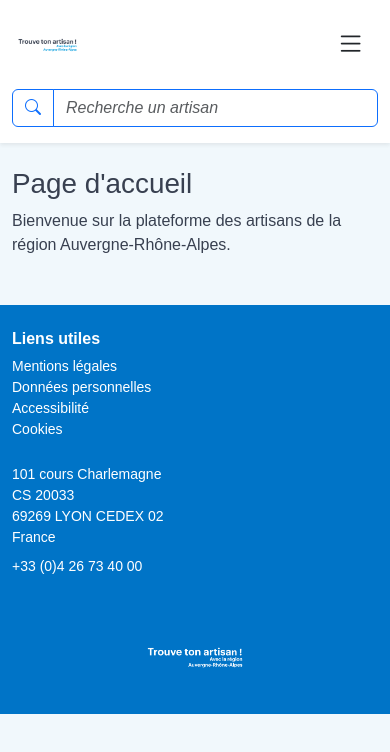
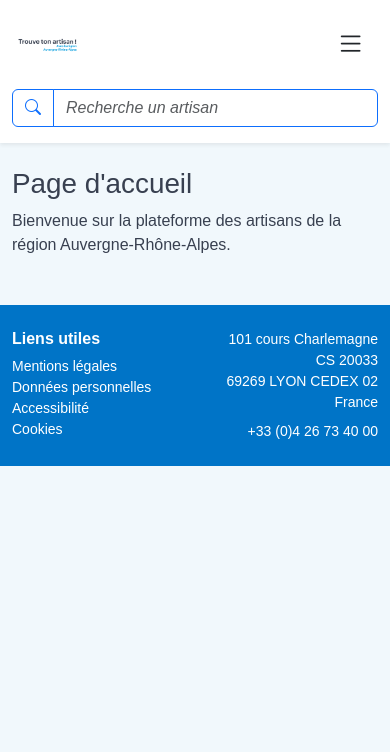
Before and after one commit to SarahDbrn/plateforme-artisans-aura, a React (Create React App) app in the folder frontend/: page / in a window 390 px wide. Shown: the top 752 px of the page. Built offline with nearby package versions, Linux system fonts and the light colour scheme.

Commit message:
modification du footer

```diff
--- a/frontend/src/components/Footer.jsx
+++ b/frontend/src/components/Footer.jsx
@@ -1,55 +1,45 @@
 import { Link } from 'react-router-dom';
-import logoBlanc from '../assets/logo-blanc.png'; // ⬅️ Import du logo blanc
+import logoBlanc from '../assets/logo-blanc.png';
 
 function Footer() {
   return (
     <footer
       className="text-white mt-5"
-      style={{ backgroundColor: '#0074c7' }} // bleu région
+      style={{ backgroundColor: '#0074c7' }}
     >
       <div className="container py-4 py-md-5">
-        <div className="row">
+
+        <div className="row align-items-start">
+
           {/* Colonne gauche : liens utiles */}
-          <div className="col-12 col-md-4 mb-4 mb-md-0">
+          <div className="col-6 col-md-4">
             <h2 className="h6 fw-bold">Liens utiles</h2>
             <ul className="list-unstyled small mb-0">
               <li>
-                <Link
-                  to="/mentions-legales"
-                  className="text-white text-decoration-none"
-                >
+                <Link to="/mentions-legales" className="text-white text-decoration-none">
                   Mentions légales
                 </Link>
               </li>
               <li>
-                <Link
-                  to="/donnees-personnelles"
-                  className="text-white text-decoration-none"
-                >
+                <Link to="/donnees-personnelles" className="text-white text-decoration-none">
                   Données personnelles
                 </Link>
               </li>
               <li>
-                <Link
-                  to="/accessibilite"
-                  className="text-white text-decoration-none"
-                >
+                <Link to="/accessibilite" className="text-white text-decoration-none">
                   Accessibilité
                 </Link>
               </li>
               <li>
-                <Link
-                  to="/cookies"
-                  className="text-white text-decoration-none"
-                >
+                <Link to="/cookies" className="text-white text-decoration-none">
                   Cookies
                 </Link>
               </li>
             </ul>
           </div>
 
-          {/* Colonne centre : adresse */}
-          <div className="col-12 col-md-4 mb-4 mb-md-0 small text-md-center">
+          {/* Colonne droite : adresse (centrée sur tablette & desktop) */}
+            <div className="col-6 col-md-4 small text-end text-md-center">
                 <p className="mb-0">101 cours Charlemagne</p>
                 <p className="mb-0">CS 20033</p>
                 <p className="mb-0">69269 LYON CEDEX 02</p>
@@ -57,15 +47,18 @@ function Footer() {
                 <p className="mb-0 mt-2">+33 (0)4 26 73 40 00</p>
             </div>
 
-          {/* Colonne droite : Logo blanc */}
-          <div className="col-12 col-md-4 text-md-end d-flex d-md-block justify-content-center mt-4 mt-md-0">
+
+          {/* Colonne logo : desktop uniquement */}
+          <div className="col-12 col-md-4 text-md-end d-none d-md-block">
             <img
               src={logoBlanc}
               alt="Logo Région Auvergne Rhône-Alpes"
-              style={{ height: '65px', objectFit: 'contain' }}
+              className="footer-logo"
             />
           </div>
+
         </div>
+
       </div>
     </footer>
   );
--- a/frontend/src/styles/main.scss
+++ b/frontend/src/styles/main.scss
@@ -22,3 +22,20 @@ body {
 input::placeholder {
   font-style: italic;
 }
+
+// Footer
+/* ---------------------------
+   FOOTER LOGO (selon Figma)
+----------------------------*/
+
+.footer-logo {
+  height: 110px; /* taille desktop */
+  object-fit: contain;
+}
+
+/* Mobile/tablette */
+@media (max-width: 768px) {
+  .footer-logo {
+    display: none; /* faire disparaitre le logo sur la version mobile */
+  }
+}
```
Lines whose indentation alone changed are shown as unchanged.
